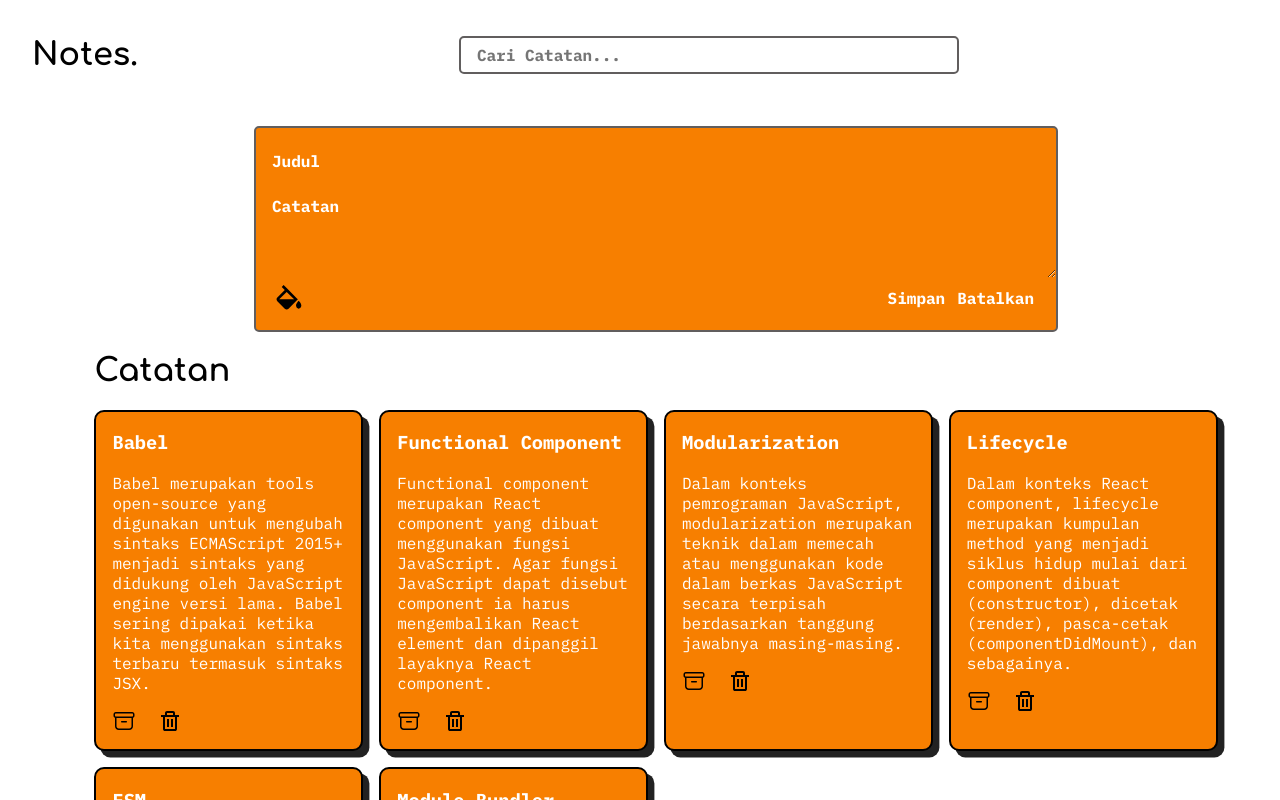
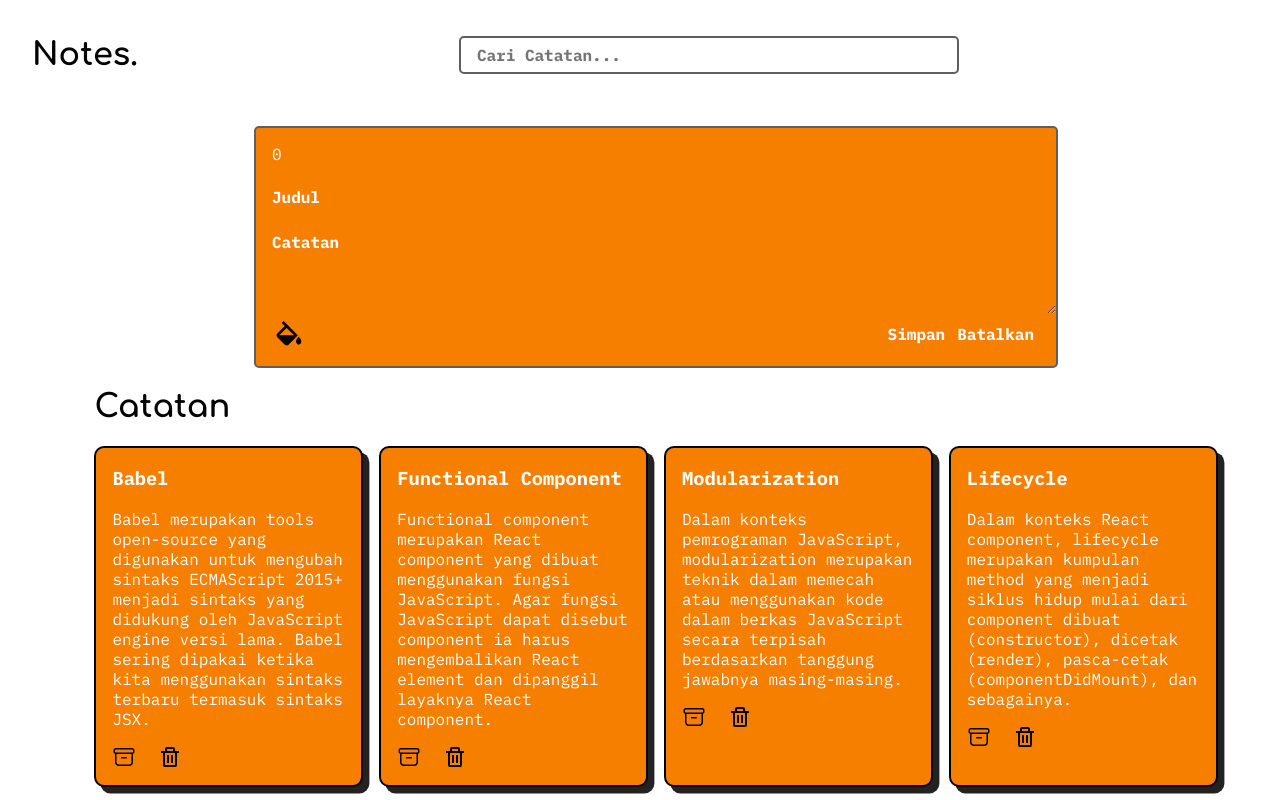
Before and after one commit to Shiroyasha68/submission-notes-dicoding, a React (Vite) app: page / in a window 1280 px wide. Shown: the top 800 px of the page. Built offline with nearby package versions, Linux system fonts and the light colour scheme.

Commit message:
required feature finish

```diff
--- a/src/components/AddNotes.jsx
+++ b/src/components/AddNotes.jsx
@@ -50,6 +50,7 @@
     }
     return (
         <div className="add-notes" style={myStyle}>
+                <div className="rounded">{charValue()}</div>
                 <input type="text" name="" className="input-title" placeholder="Judul" onChange={addTitleFun} value={addTitle} style={myStyle}/><br />
                 {requiredTitle ?
                 <p>Judul harus diisi</p>
--- a/src/components/style/index.css
+++ b/src/components/style/index.css
@@ -67,6 +67,10 @@
     background-color: white;
     width: fit-content;
     margin-left: 1rem;
+}
+.add-notes .rounded {
+    margin-left: 1rem;
+    margin-top: 1rem;
 }
 .add-notes textarea, .add-notes input {
     width: -webkit-fill-available;
```
